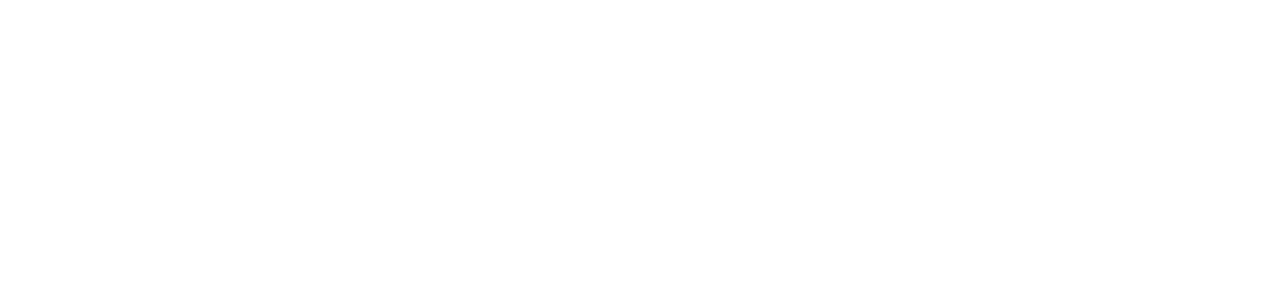
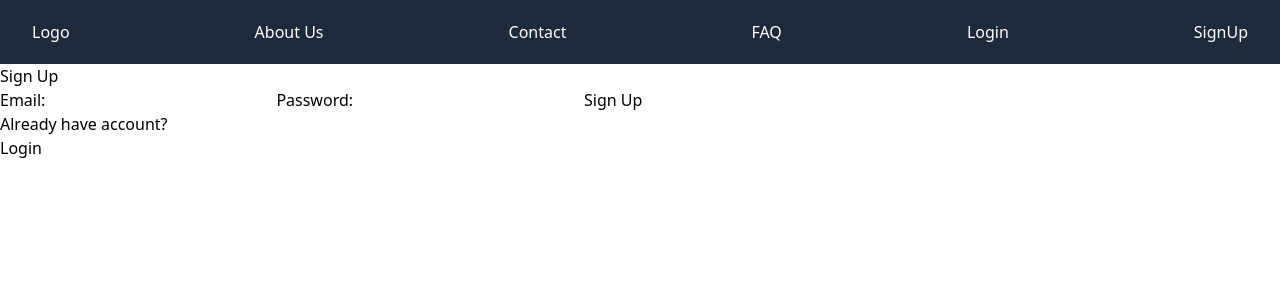
Before and after one commit to CurriculumBuilder/CurriculumBuilder-Frontend, a React (Vite) app: page /signup in a window 1280 px wide. Before the commit this address had no page. Shown: the top 300 px of the page. Built offline with nearby package versions, Linux system fonts and the light colour scheme.

Commit message:
addition of navbar and test of tailwind

```diff
--- a/src/App.jsx
+++ b/src/App.jsx
@@ -4,23 +4,20 @@
 import IsPrivate from "./components/IsPrivate";
 import IsAnon from "./components/IsAnon";
 import CurriculumPage from './pages/CurriculumPage';
-import HomePage from './pages/HomePage';
+import HomePage from './pages/Homepage';
 import { Routes, Route } from 'react-router-dom';
+import Navbar from './components/Navbar';
 
 
 function App() {
   return (
     <div className="App">
-
+      <Navbar />
       <Routes>
         <Route path="/" element={<HomePage />} />
-        <Route
-          path="/curriculum"
-          element={ <CurriculumPage /> }
-        />
-
+        <Route path="/curriculum" element={ <CurriculumPage /> } />
         <Route path="/login" element={<IsAnon> <LoginPage /> </IsAnon>} />
-
+        <Route path="/signup" element={<IsAnon> <SignUpPage /> </IsAnon>} />
       </Routes>
     </div>
   );
--- /dev/null
+++ b/src/components/Navbar.jsx
@@ -0,0 +1,16 @@
+import { Link } from "react-router-dom"
+
+function Navbar (){
+    return (
+    <nav className="navbar">
+        <Link to={"/"}><h1>Logo</h1></Link>
+        <Link ><h1>About Us</h1></Link>
+        <Link ><h1>Contact</h1></Link>
+        <Link ><h1>FAQ</h1></Link>
+        <Link to={"/login"}><h1>Login</h1></Link>
+        <Link to={"/signup"}><h1>SignUp</h1></Link>
+    </nav>
+    )
+}
+
+export default Navbar
--- a/src/index.css
+++ b/src/index.css
@@ -1,3 +1,7 @@
 @tailwind base;
 @tailwind components;
 @tailwind utilities;
+
+.navbar {
+    @apply px-2 sm:px-6 lg:px-8 relative flex h-16 items-center justify-between bg-slate-800 text-white
+}
--- a/src/pages/HomePage.jsx
+++ b/src/pages/HomePage.jsx
@@ -8,7 +8,7 @@
     return (
       <div>
         <h1>Home Page</h1>
-        {isLoggedIn && <p>I'm in</p>}
+        {isLoggedIn && <button className="btnHome">Create CV</button>}
       </div>
     );
   }
--- a/src/pages/SignupPage.jsx
+++ b/src/pages/SignupPage.jsx
@@ -1,9 +1,56 @@
-function SignUpPage() {
-    return (
-      <div>
-        <h1>SignUp Page</h1>
-      </div>
-    );
-  }
+import { useState } from "react";
+import { Link, useNavigate } from "react-router-dom";
+import axios from "axios";
 
-  export default SignUpPage;
+const API_URL = "http://localhost:5005";
+
+
+function SignupPage(props) {
+  const [email, setEmail] = useState("");
+  const [password, setPassword] = useState("");
+  const [errorMessage, setErrorMessage] = useState(undefined);
+
+  const navigate = useNavigate();
+
+
+  const handleEmail = (e) => setEmail(e.target.value);
+  const handlePassword = (e) => setPassword(e.target.value);
+
+  const handleSignupSubmit = (e) => {
+    e.preventDefault();
+    const requestBody = { email, password };
+
+    axios.post(`${API_URL}/auth/signup`, requestBody)
+      .then((response) => {
+        navigate("/login");
+      })
+      .catch((error) => {
+        const errorDescription = error.response.data.message;
+        setErrorMessage(errorDescription);
+      })
+  };
+
+
+  return (
+    <div className="SignupPage">
+      <h1>Sign Up</h1>
+
+      <form onSubmit={handleSignupSubmit}>
+        <label>Email:</label>
+        <input type="email" name="email" value={email} onChange={handleEmail} />
+
+        <label>Password:</label>
+        <input type="password" name="password" value={password} onChange={handlePassword} />
+
+        <button type="submit">Sign Up</button>
+      </form>
+
+      { errorMessage && <p className="error-message">{errorMessage}</p> }
+
+      <p>Already have account?</p>
+      <Link to={"/login"}> Login</Link>
+    </div>
+  )
+}
+
+export default SignupPage;
```
